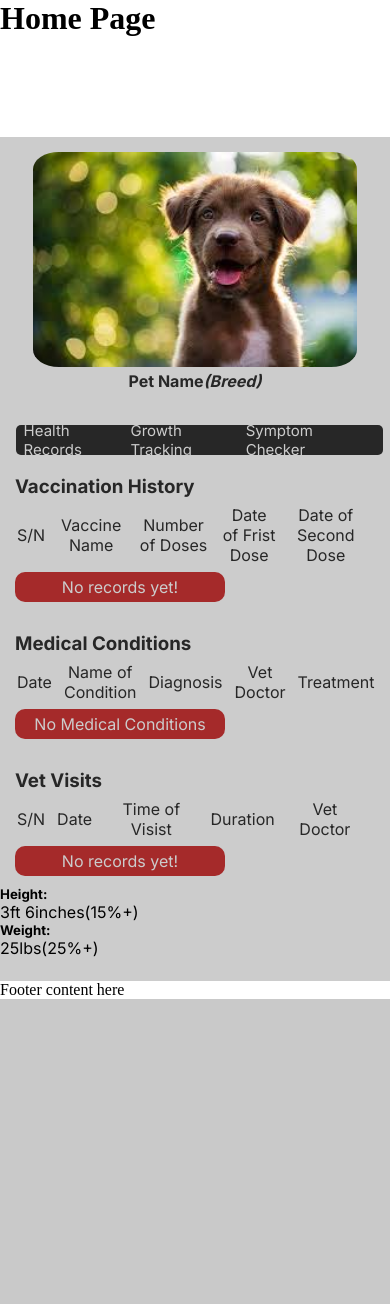
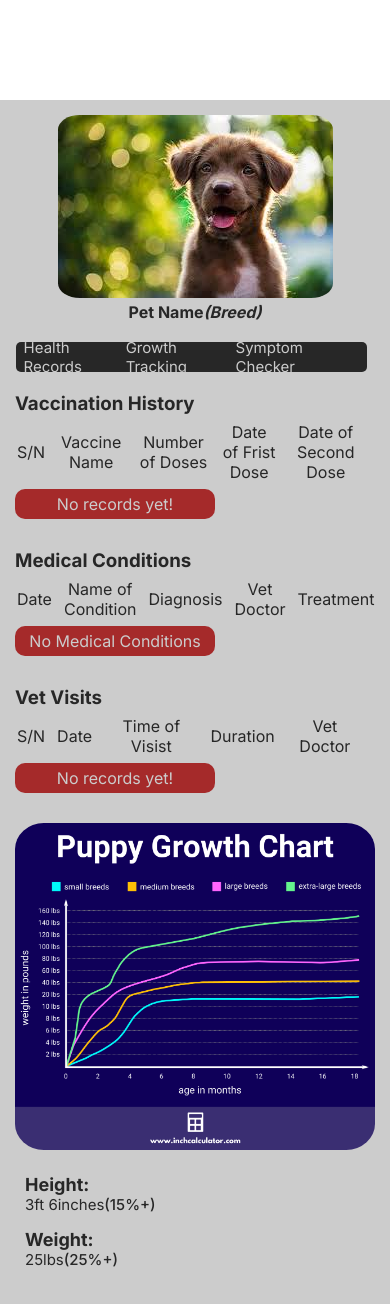
Before and after one commit to CharlesOkechukwu/Happy_pets, a Python web app: template templates/health_tracker.html in a window 390 px wide. Before the commit the page ends 999 px from the top, so only its background shows below. Run offline with Jinja, Linux system fonts and the light colour scheme; the template is opened without the code that fills it, so the values that code supplies are empty.

Commit message:
mobile view design for growth tracking

```diff
--- a/static/styles/health_tracker.css
+++ b/static/styles/health_tracker.css
@@ -2,11 +2,17 @@
 *{
     padding: 0;
     margin: 0;
+    box-sizing: border-box;
+}
+
+html {
+    height: 100%;
+    width: 100%;
 }
 /* style container for health tracker page profile header both desktop and mobile */
 .container {
-    height: 100vh;
-    width: 100vw;
+    min-height: 100%;
+    max-width: 100%;
     background-color: #CCCCCC;
     margin-top: 100px;
     font-style: bold;
@@ -96,6 +102,46 @@
 .container .content .health-records .table-title {
     margin-top: 30px;
 }
+
+/* style growth-tracking section */
+.container .content .growth-tracking {
+    margin-top: 10px;
+    padding: 10px 15px;
+    color: #272727;
+}
+
+.container .content .growth-tracking .growth-data {
+    width: 100%;
+    height: auto;
+}
+
+/* style chart image */
+.container .content .growth-tracking .growth-data img {
+    width: 100%;
+    height: auto;
+    border-radius: 8%;
+}
+
+/* style chart titles */
+.container .content .growth-tracking .size-data {
+    margin-top: 10px;
+    padding: 10px;
+    color: #272727;
+
+}
+.container .content .growth-tracking .size-data h5 {
+    font-size: 18px;
+}
+
+.container .content .growth-tracking .size-data p {
+    font-size: 15px;
+    padding-bottom: 15px;
+}
+
+.container .content .growth-tracking .size-data p span {
+    font-style: bold;
+    font-weight: 500;
+}
 /* style for destop view health tracker header */
 @media (min-width: 600px) {
     .container .profile-icon {
--- a/templates/health_tracker.html
+++ b/templates/health_tracker.html
@@ -11,11 +11,6 @@
         <link href="https://fonts.googleapis.com/css2?family=Inter:wght@100..900&display=swap" rel="stylesheet">
     </head>
     <body>
-    <header>
-        <h1>Home Page</h1>
-    </header>
-
-    <main>
         <div class ="container">
             <div class="profile-icon">
                 <img src="/static/images/puppy.jfif" alt="profile photo">
@@ -66,21 +61,17 @@
                 </div>
                 <div class="growth-tracking">
                     <div class="growth-data">
+                        <img src="/static/images/puppy-growth-chart.png" alt="growth chart">
                         <div class="size-data">
                             <h5>Height:</h5>
-                            <p>3ft 6inches(15%+)</p>
+                            <p>3ft 6inches<span>(15%+)</span></p>
 
                             <h5>Weight:</h5>
-                            <p>25lbs(25%+)</p>
+                            <p>25lbs<span>(25%+)</span></p>
                         </div>
                     </div>
                 </div>
             </div>
         </div>
-    </main>
-
-    <footer>
-        Footer content here
-    </footer>
     </body>
 </html>
```
Lines whose indentation alone changed are shown as unchanged.
